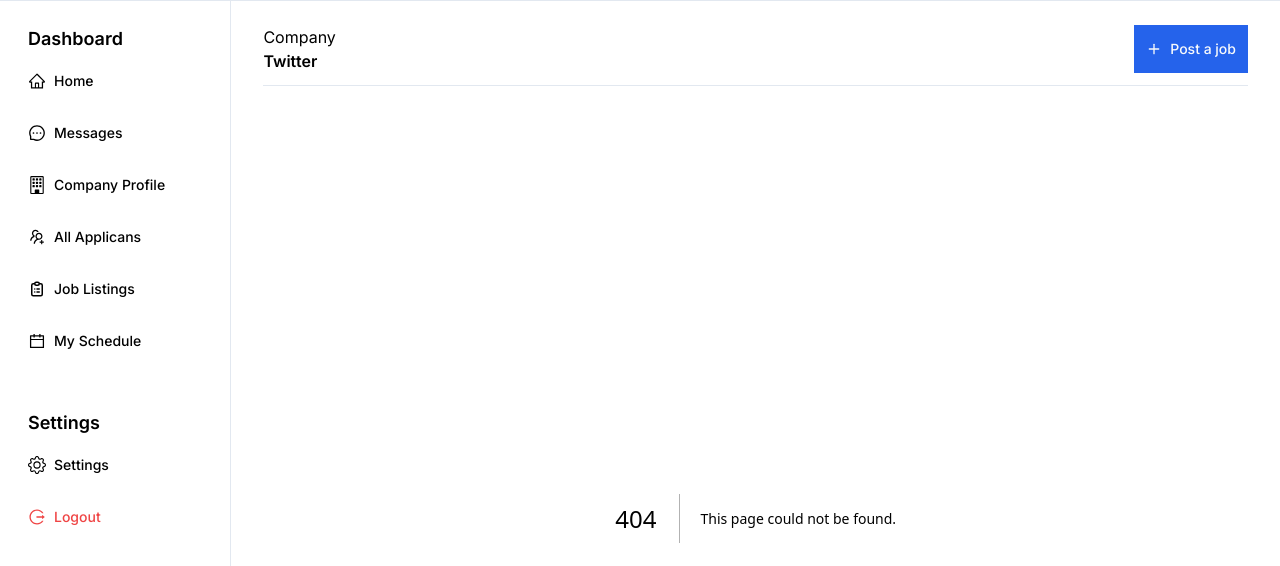
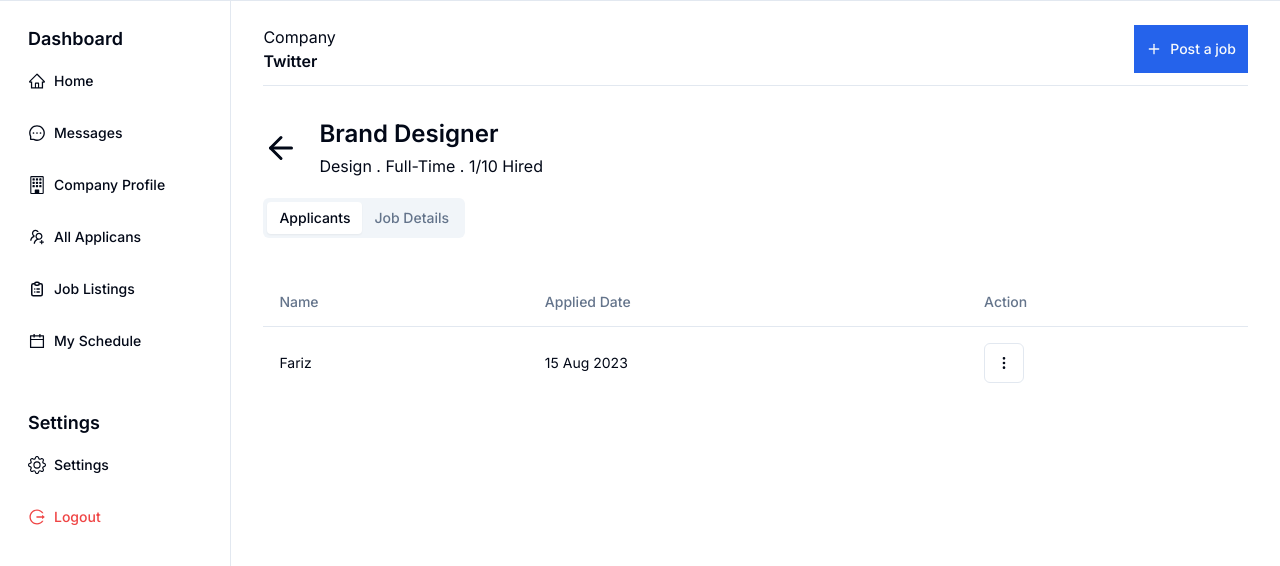
Before and after one commit to alhazme/dashboard-loker, a Next.js app: page /job-detail/1 in a window 1280 px wide. Before the commit this address had no page. Shown: the top 566 px of the page. Built offline with nearby package versions, Linux system fonts and the light colour scheme.

Commit message:
Slicing Job 1: Add Job Detail Page

```diff
--- a/package.json
+++ b/package.json
@@ -18,6 +18,7 @@
     "@radix-ui/react-select": "^2.1.1",
     "@radix-ui/react-separator": "^1.1.0",
     "@radix-ui/react-slot": "^1.1.0",
+    "@radix-ui/react-tabs": "^1.1.0",
     "class-variance-authority": "^0.7.0",
     "clsx": "^2.1.1",
     "lucide-react": "^0.416.0",
--- /dev/null
+++ b/src/app/job-detail/[id]/page.tsx
@@ -0,0 +1,39 @@
+import { ArrowLeftIcon } from 'lucide-react';
+import Link from 'next/link';
+import { Tabs, TabsContent, TabsList, TabsTrigger } from "@/components/ui/tabs"
+import React, { FC } from 'react'
+import Applicants from '@/components/organisms/Applicants';
+
+interface JobDetailPageProps {
+
+}
+
+const JobDetailPage: FC<JobDetailPageProps> = ({  }) => {
+  return (
+    <div>
+      <div className='inline-flex items-center gap-5 mb-5'>
+        <div>
+          <Link href='/job-listings'>
+            <ArrowLeftIcon className='w-9 h-9' />
+          </Link>
+        </div>
+        <div>
+          <div className='text-2xl font-semibold mb-1'>Brand Designer</div>
+          <div>Design . Full-Time . 1/10 Hired</div>
+        </div>
+      </div>
+      <Tabs defaultValue="applicants">
+        <TabsList className='mb-8'>
+          <TabsTrigger value="applicants">Applicants</TabsTrigger>
+          <TabsTrigger value="jobDetails">Job Details</TabsTrigger>
+        </TabsList>
+        <TabsContent value="applicants">
+          <Applicants />
+        </TabsContent>
+        <TabsContent value="jobDetails">Change your password here.</TabsContent>
+      </Tabs>
+    </div>
+  )
+};
+
+export default JobDetailPage;
--- a/src/app/job-listings/page.tsx
+++ b/src/app/job-listings/page.tsx
@@ -10,8 +10,7 @@ import {
 } from "@/components/ui/table"
 import { JOB_LISTING_COLUMNS, JOB_LISTING_DATA } from '@/constants';
 import { Badge } from '@/components/ui/badge';
-import { Button } from '@/components/ui/button';
-import { MoreVertical } from 'lucide-react';
+import ButtonActionTable from '@/components/organisms/ButtonActionTable';
 
 interface JobListingsPageProps {
 
@@ -47,9 +46,7 @@ const JobListingsPage: FC<JobListingsPageProps> = ({  }) => {
                 <TableCell>{ item.applicants }</TableCell>
                 <TableCell>{ item.applicants } / { item.needs }</TableCell>
                 <TableCell>
-                  <Button size='icon' variant='outline'>
-                    <MoreVertical className='w-4 h-4' />
-                  </Button>
+                  <ButtonActionTable url="/job-detail/1" />
                 </TableCell>
               </TableRow>
             ))}
--- /dev/null
+++ b/src/components/organisms/Applicants/index.tsx
@@ -0,0 +1,44 @@
+import React, { FC } from 'react'
+import {
+  Table,
+  TableBody,
+  TableCaption,
+  TableCell,
+  TableHead,
+  TableHeader,
+  TableRow,
+} from "@/components/ui/table"
+import { JOB_APPLICANT_COLUMNS, JOB_APPLICANT_DATA } from '@/constants';
+import ButtonActionTable from '../ButtonActionTable';
+
+interface ApplicantsProps {
+
+}
+
+const Applicants: FC<ApplicantsProps> = ({  }) => {
+  return (
+    <Table>
+      <TableHeader>
+        <TableRow>
+          { JOB_APPLICANT_COLUMNS.map(
+            (item: string, i: number) => (
+              <TableHead key={ item + i }>{ item }</TableHead>
+            )
+          )}
+          <TableHead>Action</TableHead>
+        </TableRow>
+      </TableHeader>
+      <TableBody>
+        { JOB_APPLICANT_DATA.map((item: any, i: number) => (
+          <TableRow key={ item.name + i}>
+            <TableCell>{ item.name }</TableCell>
+            <TableCell>{ item.appliedDate }</TableCell>
+            <TableCell><ButtonActionTable url="" /></TableCell>
+          </TableRow>
+        ))}
+      </TableBody>
+    </Table>
+  )
+}
+
+export default Applicants;
--- /dev/null
+++ b/src/components/organisms/ButtonActionTable/index.tsx
@@ -0,0 +1,21 @@
+"use client";
+
+import { Button } from '@/components/ui/button';
+import { MoreVertical } from 'lucide-react';
+import { useRouter } from 'next/navigation';
+import React, { FC } from 'react'
+
+interface ButtonActionTableProps {
+  url: string;
+}
+
+const ButtonActionTable: FC<ButtonActionTableProps> = ({ url }) => {
+  const router = useRouter();
+  return (
+    <Button onClick={() => router.push(url)} size="icon" variant="outline">
+      <MoreVertical className='w-4 h-4' />
+    </Button>
+  )
+}
+
+export default ButtonActionTable;
--- /dev/null
+++ b/src/components/ui/tabs.tsx
@@ -0,0 +1,55 @@
+"use client"
+
+import * as React from "react"
+import * as TabsPrimitive from "@radix-ui/react-tabs"
+
+import { cn } from "@/lib/utils"
+
+const Tabs = TabsPrimitive.Root
+
+const TabsList = React.forwardRef<
+  React.ElementRef<typeof TabsPrimitive.List>,
+  React.ComponentPropsWithoutRef<typeof TabsPrimitive.List>
+>(({ className, ...props }, ref) => (
+  <TabsPrimitive.List
+    ref={ref}
+    className={cn(
+      "inline-flex h-10 items-center justify-center rounded-md bg-muted p-1 text-muted-foreground",
+      className
+    )}
+    {...props}
+  />
+))
+TabsList.displayName = TabsPrimitive.List.displayName
+
+const TabsTrigger = React.forwardRef<
+  React.ElementRef<typeof TabsPrimitive.Trigger>,
+  React.ComponentPropsWithoutRef<typeof TabsPrimitive.Trigger>
+>(({ className, ...props }, ref) => (
+  <TabsPrimitive.Trigger
+    ref={ref}
+    className={cn(
+      "inline-flex items-center justify-center whitespace-nowrap rounded-sm px-3 py-1.5 text-sm font-medium ring-offset-background transition-all focus-visible:outline-none focus-visible:ring-2 focus-visible:ring-ring focus-visible:ring-offset-2 disabled:pointer-events-none disabled:opacity-50 data-[state=active]:bg-background data-[state=active]:text-foreground data-[state=active]:shadow-sm",
+      className
+    )}
+    {...props}
+  />
+))
+TabsTrigger.displayName = TabsPrimitive.Trigger.displayName
+
+const TabsContent = React.forwardRef<
+  React.ElementRef<typeof TabsPrimitive.Content>,
+  React.ComponentPropsWithoutRef<typeof TabsPrimitive.Content>
+>(({ className, ...props }, ref) => (
+  <TabsPrimitive.Content
+    ref={ref}
+    className={cn(
+      "mt-2 ring-offset-background focus-visible:outline-none focus-visible:ring-2 focus-visible:ring-ring focus-visible:ring-offset-2",
+      className
+    )}
+    {...props}
+  />
+))
+TabsContent.displayName = TabsPrimitive.Content.displayName
+
+export { Tabs, TabsList, TabsTrigger, TabsContent }
--- a/src/constants/index.tsx
+++ b/src/constants/index.tsx
@@ -31,3 +31,12 @@ export const JOB_LISTING_DATA = [
     needs: 10
   }
 ]
+
+export const JOB_APPLICANT_COLUMNS: string[] = ['Name', 'Applied Date']
+
+export const JOB_APPLICANT_DATA = [
+  {
+    name: "Fariz",
+    appliedDate: "15 Aug 2023"
+  }
+]
```
Also changed, not shown: 1 other file (tests, documents, lock files or other folders).
